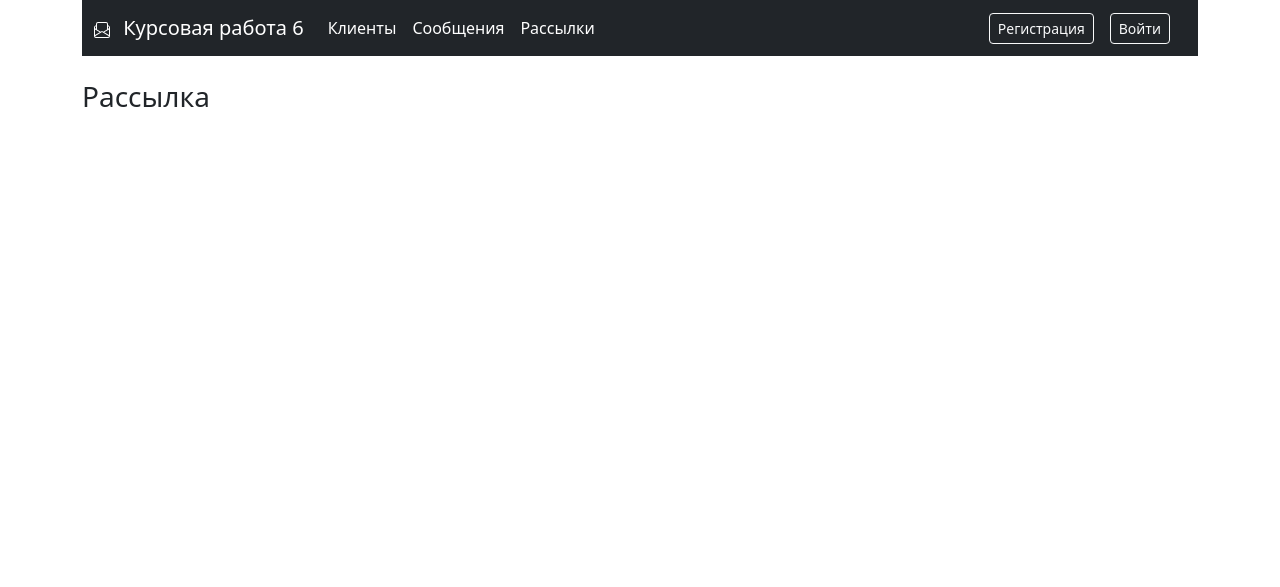
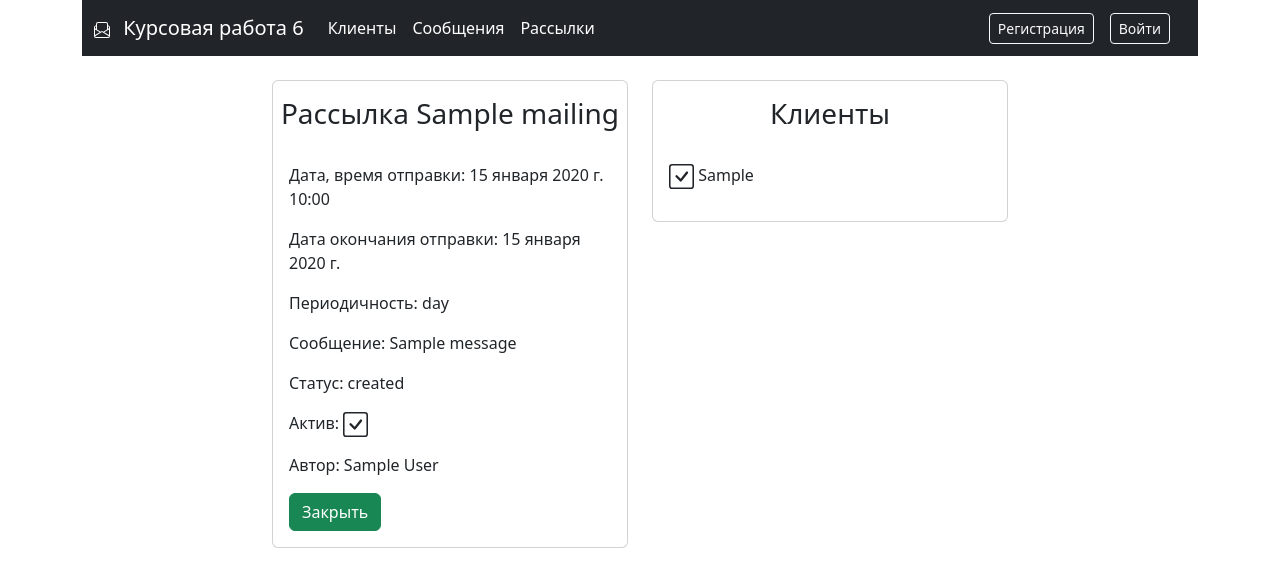
Before and after one commit to AidarPutilov/Kurs6, a Django app: page /detailmailing/1 in a window 1280 px wide. Shown: the top 587 px of the page. Run offline with Django 5.2, Linux system fonts and the light colour scheme; tables that the repository leaves empty hold one stand-in row (values such as "Sample post"); some libraries are stand-ins or nearby versions.

Commit message:
Complete toggle_mailing_client

```diff
--- a/main/forms.py
+++ b/main/forms.py
@@ -25,3 +25,9 @@ class MailingForm(forms.ModelForm):
         # fields = '__all__'
         fields = ('name', 'message', 'date_start', 'end_date', 'time_start', 'period', 'is_active',)
         # exclude = ('in_stock',)
+
+
+# class ClientFormSet(forms.ModelForm):
+#     class Meta:
+#         model = Client
+#         fields = ('fio', 'is_active',)
--- a/main/templates/main/mailing_detail.html
+++ b/main/templates/main/mailing_detail.html
@@ -2,7 +2,57 @@
 {% comment %} {% load my_tags %} {% endcomment %}
 {% load crispy_forms_tags %}
 {% block content %}
-<h3>
-    Рассылка
-</h3>
+<div class="col">
+    <form method="post" enctype="multipart/formdata">
+        <div class="row justify-content-center">
+            <div class="col-4">
+                <div class="card">
+                    <h3 class="card-title text-center mt-3 mb-3">
+                        Рассылка {{ object.name }}
+                    </h3>
+                    <div class="card-body">
+                        <p>Дата, время отправки: {{ object.date_start }} {{ object.time_start }}</p>
+                        <p>Дата окончания отправки: {{ object.end_date }}</p>
+                        <p>Периодичность: {{ object.period }}</p>
+                        <p>Сообщение: {{ object.message }}</p>
+                        <p>Статус: {{ object.status }}</p>
+                        <p>Актив:
+                            {% if object.is_active %}
+                                {% include 'include/check.html' %}
+                            {% else %}
+                                {% include 'include/uncheck.html' %}
+                            {% endif %}
+                        </p>
+                        <p>Автор: {{ object.user }}</p>
+                        <a class="btn btn-success" href="{% url 'main:list_mailing' %}">Закрыть</a>
+                    </div>
+                </div>
+            </div>
+            <div class="col-4">
+                <div class="card">
+                    <h3 class="card-title text-center mt-3 mb-3">
+                        Клиенты
+                    </h3>
+                    <div class="card-body">
+                        {% for client in clients %}
+                            {% if client.user == object.user %}
+                            {% if client in object.clients.all %}
+                                <p>
+                                    {% include 'include/check.html' %}
+                                    {{ client }}
+                                </p>
+                            {% else %}
+                                <p>
+                                    {% include 'include/uncheck.html' %}
+                                    {{ client }}
+                                </p>
+                            {% endif %}
+                            {% endif %}
+                        {% endfor %}
+                    </div>
+                </div>
+            </div>
+        </div>
+    </form>
+</div>
 {% endblock %}
--- a/main/urls.py
+++ b/main/urls.py
@@ -1,33 +1,54 @@
 from django.urls import path
 
 from main.apps import MainConfig
-from main.views import ClientCreateView, ClientDeleteView, ClientDetailView, ClientListView, ClientUpdateView, MailingDeleteView, MailingDetailView, MailingListView, MailingUpdateView, MessageCreateView, MessageDeleteView, MessageListView, MessageUpdateView, index, toggle_client_active, toggle_mailing_active, MailingCreateView
+from main.views import (
+    ClientCreateView,
+    ClientDeleteView,
+    ClientDetailView,
+    ClientListView,
+    ClientUpdateView,
+    MailingDeleteView,
+    MailingDetailView,
+    MailingListView,
+    MailingUpdateView,
+    MessageCreateView,
+    MessageDeleteView,
+    MessageListView,
+    MessageUpdateView,
+    index,
+    toggle_client_active,
+    toggle_mailing_active,
+    MailingCreateView,
+    toggle_mailing_client,
+)
 
 app_name = MainConfig.name
 
 urlpatterns = [
-    path('', index, name='main'),
-
+    path("", index, name="main"),
     # Маршруты Client
-    path('listclient/', ClientListView.as_view(), name='list_client'),
-    path('clientactive/<int:pk>/', toggle_client_active, name='active_client'),
-    path('client/<int:pk>', ClientDetailView.as_view(), name='detail_client'),
-    path('createclient/', ClientCreateView.as_view(), name='create_client'),
-    path('updateclient/<int:pk>', ClientUpdateView.as_view(), name='update_client'),
-    path('deleteclient/<int:pk>', ClientDeleteView.as_view(), name='delete_client'),
-
+    path("listclient/", ClientListView.as_view(), name="list_client"),
+    path("clientactive/<int:pk>/", toggle_client_active, name="active_client"),
+    path("client/<int:pk>", ClientDetailView.as_view(), name="detail_client"),
+    path("createclient/", ClientCreateView.as_view(), name="create_client"),
+    path("updateclient/<int:pk>", ClientUpdateView.as_view(), name="update_client"),
+    path("deleteclient/<int:pk>", ClientDeleteView.as_view(), name="delete_client"),
     # Маршруты Message
-    path('listmessage/', MessageListView.as_view(), name='list_message'),
+    path("listmessage/", MessageListView.as_view(), name="list_message"),
     # path('client/<int:pk>', ClientDetailView.as_view(), name='view_client'),
-    path('createmessage/', MessageCreateView.as_view(), name='create_message'),
-    path('updatemessage/<int:pk>', MessageUpdateView.as_view(), name='update_message'),
-    path('deletemessage/<int:pk>', MessageDeleteView.as_view(), name='delete_message'),
-
+    path("createmessage/", MessageCreateView.as_view(), name="create_message"),
+    path("updatemessage/<int:pk>", MessageUpdateView.as_view(), name="update_message"),
+    path("deletemessage/<int:pk>", MessageDeleteView.as_view(), name="delete_message"),
     # Маршруты Mailing
-    path('listmailing/', MailingListView.as_view(), name='list_mailing'),
-    path('activemailing/<int:pk>/', toggle_mailing_active, name='active_mailing'),
-    path('detailmailing/<int:pk>', MailingDetailView.as_view(), name='detail_mailing'),
-    path('createmailing/', MailingCreateView.as_view(), name='create_mailing'),
-    path('updatemailing/<int:pk>', MailingUpdateView.as_view(), name='update_mailing'),
-    path('deletemailing/<int:pk>', MailingDeleteView.as_view(), name='delete_mailing'),
+    path("listmailing/", MailingListView.as_view(), name="list_mailing"),
+    path("activemailing/<int:pk>/", toggle_mailing_active, name="active_mailing"),
+    path("detailmailing/<int:pk>", MailingDetailView.as_view(), name="detail_mailing"),
+    path("createmailing/", MailingCreateView.as_view(), name="create_mailing"),
+    path("updatemailing/<int:pk>", MailingUpdateView.as_view(), name="update_mailing"),
+    path("deletemailing/<int:pk>", MailingDeleteView.as_view(), name="delete_mailing"),
+    path(
+        "clientmailing/<int:mailing_pk>&<int:client_pk>/",
+        toggle_mailing_client,
+        name="client_mailing",
+    ),
 ]
--- a/main/views.py
+++ b/main/views.py
@@ -2,11 +2,19 @@
 from django.contrib.auth.decorators import login_required, permission_required
 from django.contrib.auth.mixins import LoginRequiredMixin, PermissionRequiredMixin
 from django.core.exceptions import PermissionDenied
+
 # from django.http import HttpResponse
 from django.http import Http404
 from django.shortcuts import get_object_or_404, redirect, render
 from django.urls import reverse, reverse_lazy
-from django.views.generic import CreateView, DeleteView, DetailView, ListView, UpdateView
+from django.forms import inlineformset_factory
+from django.views.generic import (
+    CreateView,
+    DeleteView,
+    DetailView,
+    ListView,
+    UpdateView,
+)
 
 from main.forms import ClientForm, MessageForm, MailingForm
 from main.models import Client, Mailing, Message
@@ -29,7 +37,7 @@ def toggle_client_active(request, pk):
     client_item = get_object_or_404(Client, pk=pk)
     client_item.is_active = not client_item.is_active
     client_item.save()
-    return redirect(reverse('main:list_client'))
+    return redirect(reverse("main:list_client"))
 
 
 class ClientDetailView(DetailView):
@@ -60,13 +68,13 @@ class ClientUpdateView(LoginRequiredMixin, UpdateView):
         """Редактировать можно только свои записи клиентов"""
         self.object = super().get_object(queryset)
         if self.object.user != self.request.user:
-            raise Http404('Доступ запрещён')
+            raise Http404("Доступ запрещён")
         return self.object
 
 
 class ClientDeleteView(LoginRequiredMixin, DeleteView):
     model = Client
-    success_url= reverse_lazy("main:list_client")
+    success_url = reverse_lazy("main:list_client")
 
 
 class MessageListView(LoginRequiredMixin, ListView):
@@ -124,11 +132,16 @@ def toggle_mailing_active(request, pk):
 
     mailing_item.is_active = not mailing_item.is_active
     mailing_item.save()
-    return redirect(reverse('main:list_mailing'))
+    return redirect(reverse("main:list_mailing"))
 
 
 class MailingDetailView(DetailView):
     model = Mailing
+
+    def get_context_data(self, **kwargs):
+        context = super().get_context_data(**kwargs)
+        context["clients"] = Client.objects.all()
+        return context
 
 
 class MailingCreateView(LoginRequiredMixin, CreateView):
@@ -150,6 +163,27 @@ class MailingUpdateView(LoginRequiredMixin, UpdateView):
     form_class = MailingForm
     success_url = reverse_lazy("main:list_mailing")
 
+    def get_context_data(self, **kwargs):
+        context = super().get_context_data(**kwargs)
+        context["clients"] = Client.objects.all()
+        return context
+
+
+@login_required
+def toggle_mailing_client(request, mailing_pk, client_pk):
+    '''Включение/выклчение клиента в списке рассылке на форме рассылки'''
+
+    mailing_item = get_object_or_404(Mailing, pk=mailing_pk)
+    client_item = get_object_or_404(Client, pk=client_pk)
+
+    if client_item in mailing_item.clients.all():
+        mailing_item.clients.remove(client_item)
+    else:
+        mailing_item.clients.add(client_item)
+
+    mailing_item.save()
+    return redirect(request.META.get("HTTP_REFERER", "/"))
+
 
 class MailingDeleteView(LoginRequiredMixin, DeleteView):
     model = Mailing
```
Also changed, not shown: main/templates/main/mailing_form.html (+29 -0 lines).
